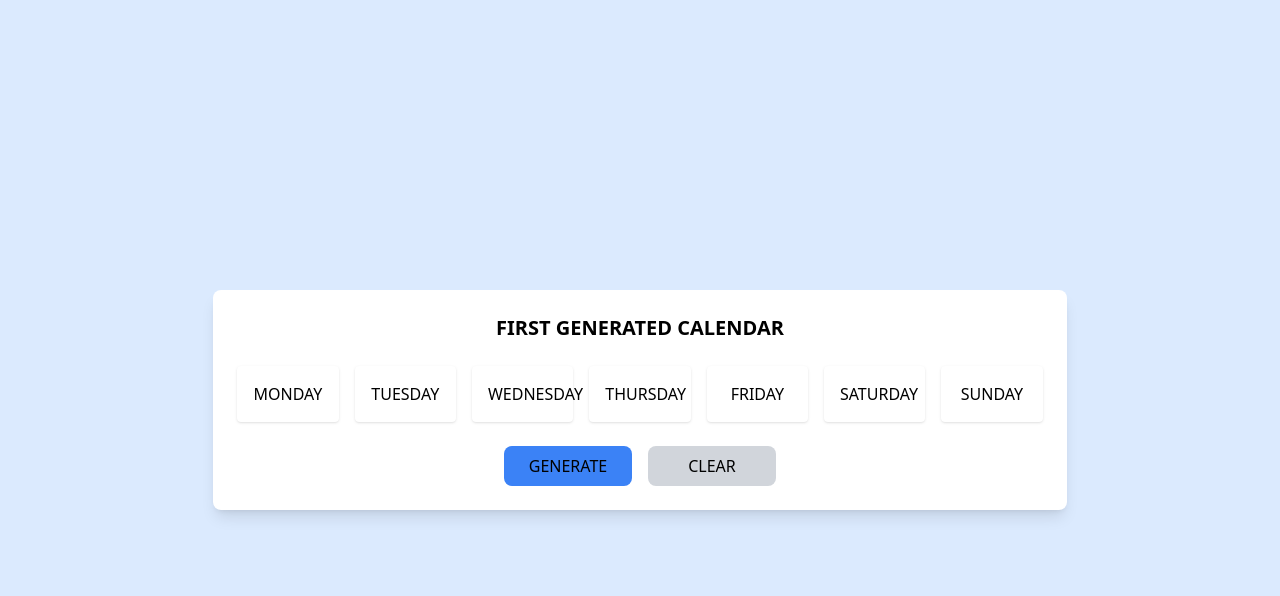
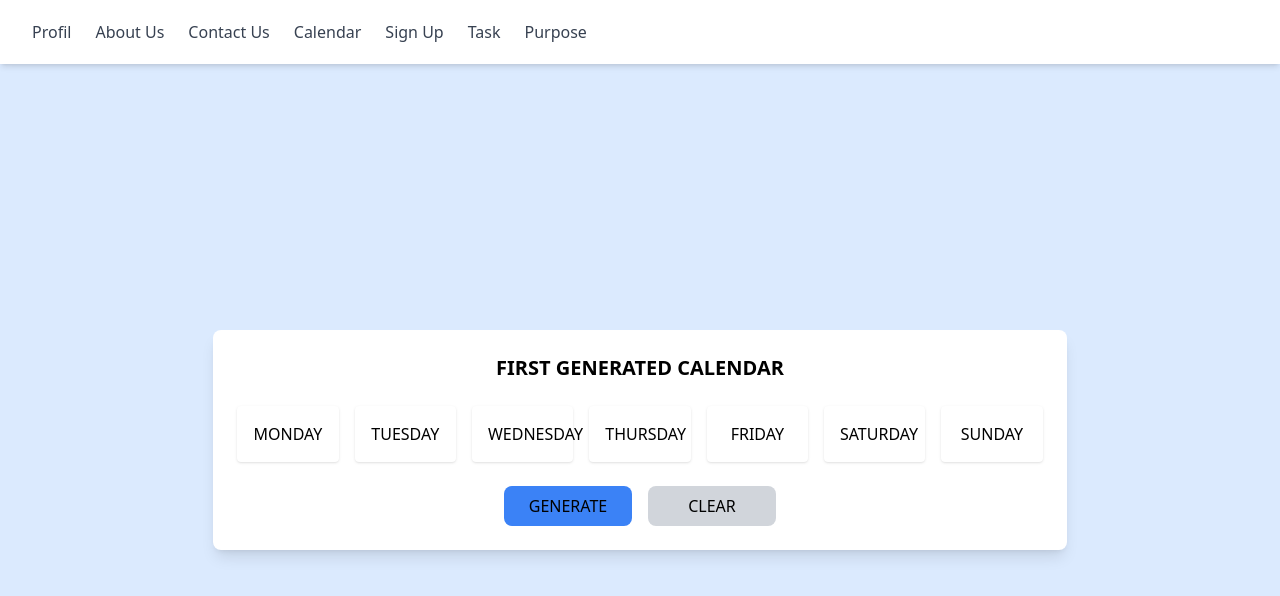
Before and after one commit to Fouzamer/Project-00, a website: page src/calendar.html in a window 1280 px wide. Drawn offline with nearby package versions, Linux system fonts and the light colour scheme.

Commit message:
added the navbar evewhere

```diff
--- a/src/calendar.html
+++ b/src/calendar.html
@@ -6,8 +6,27 @@
     <title>First Generated Calendar</title>
     <script src="https://cdn.tailwindcss.com"></script>
 </head>
-<body class="bg-blue-100 h-screen flex items-center justify-center">
+<body class="bg-blue-100">
+    <!-- Navigation Bar -->
+    <nav class="bg-white shadow-md fixed top-0 w-full">
+        <div class="max-w-7xl mx-auto px-4 sm:px-6 lg:px-8">
+            <div class="flex justify-between items-center h-16">
+                <div class="flex space-x-6">
+                    <a href="profil.html" class="text-gray-700 hover:text-blue-500 font-medium">Profil</a>
+                    <a href="about.html" class="text-gray-700 hover:text-blue-500 font-medium">About Us</a>
+                    <a href="contact.html" class="text-gray-700 hover:text-blue-500 font-medium">Contact Us</a>
+                    <a href="calendar.html" class="text-gray-700 hover:text-blue-500 font-medium">Calendar</a>
+                    <a href="index.html" class="text-gray-700 hover:text-blue-500 font-medium">Sign Up</a>
+                    <a href="task.html" class="text-gray-700 hover:text-blue-500 font-medium">Task</a>
+                    <a href="purpose.html" class="text-gray-700 hover:text-blue-500 font-medium">Purpose</a>
+                </div>
+            </div>
+        </div>
+    </nav>
 
+    <!-- Contenu principal avec padding-top -->
+    <div class="pt-20 flex items-center justify-center min-h-screen">
+        <!-- Votre contenu du calendrier existant -->
         <div class="bg-white w-11/12 md:w-3/4 lg:w-2/3 p-6 shadow-lg rounded-lg text-center">
             <!-- Title -->
             <h1 class="text-xl font-bold mb-6">FIRST GENERATED CALENDAR</h1>
@@ -37,6 +56,7 @@
                     class="w-32 bg-gray-300 hover:bg-gray-400 text-black font-medium py-2 rounded-lg">
                     CLEAR
                 </button>
+            </div>
         </div>
     </div>
 
```
Also changed, not shown: src/task.html (+4 -0 lines). Lines whose indentation alone changed are shown as unchanged.
